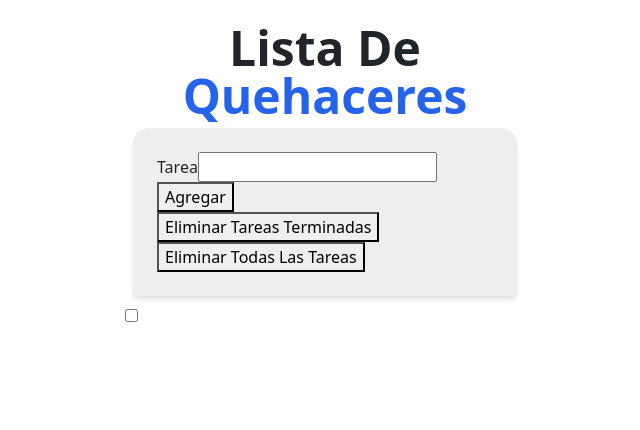
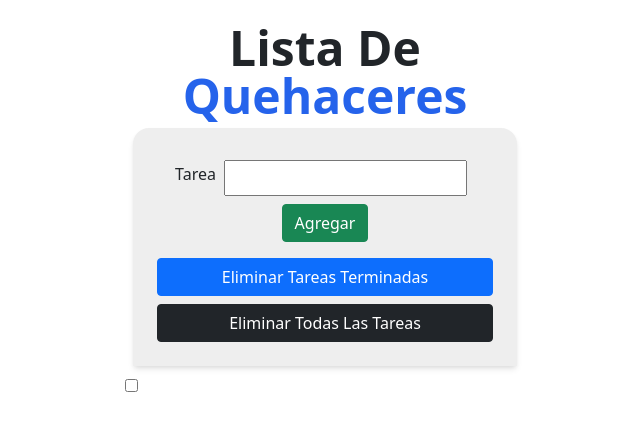
Before and after one commit to GabrielaDiazReynaud/Challenge-React, a Next.js app: page / in a window 1280 px wide. Shown: the top 430 px of the page, without its empty margins (315-955 px from the left). Built offline with nearby package versions, Linux system fonts and the light colour scheme.

Commit message:
Agregado de bootstrap y css a componente form

```diff
--- a/comps/Form.js
+++ b/comps/Form.js
@@ -1,18 +1,19 @@
 const Form = () => {
     return (
         <div>
-        <div>
-            <label for="taskinput">Tarea</label>
+        <div className="mb-3 d-flex flex-wrap justify-content-center align-items-center">
+            <label  className="form-label" for="taskinput">Tarea</label>
             <input
+                className="m-2 p-1"
                 type="text"
                 id="taskinput"
             />
-            <button>Agregar</button>
+            <button className="btn btn-success">Agregar</button>
         </div>
 
-        <div >
-            <button>Eliminar Tareas Terminadas</button>
-            <button>Eliminar Todas Las Tareas</button>
+        <div className="d-grid gap-2 " >
+            <button className="btn btn-primary">Eliminar Tareas Terminadas</button>
+            <button class="btn btn-dark">Eliminar Todas Las Tareas</button>
         </div>
     </div>
 
```
